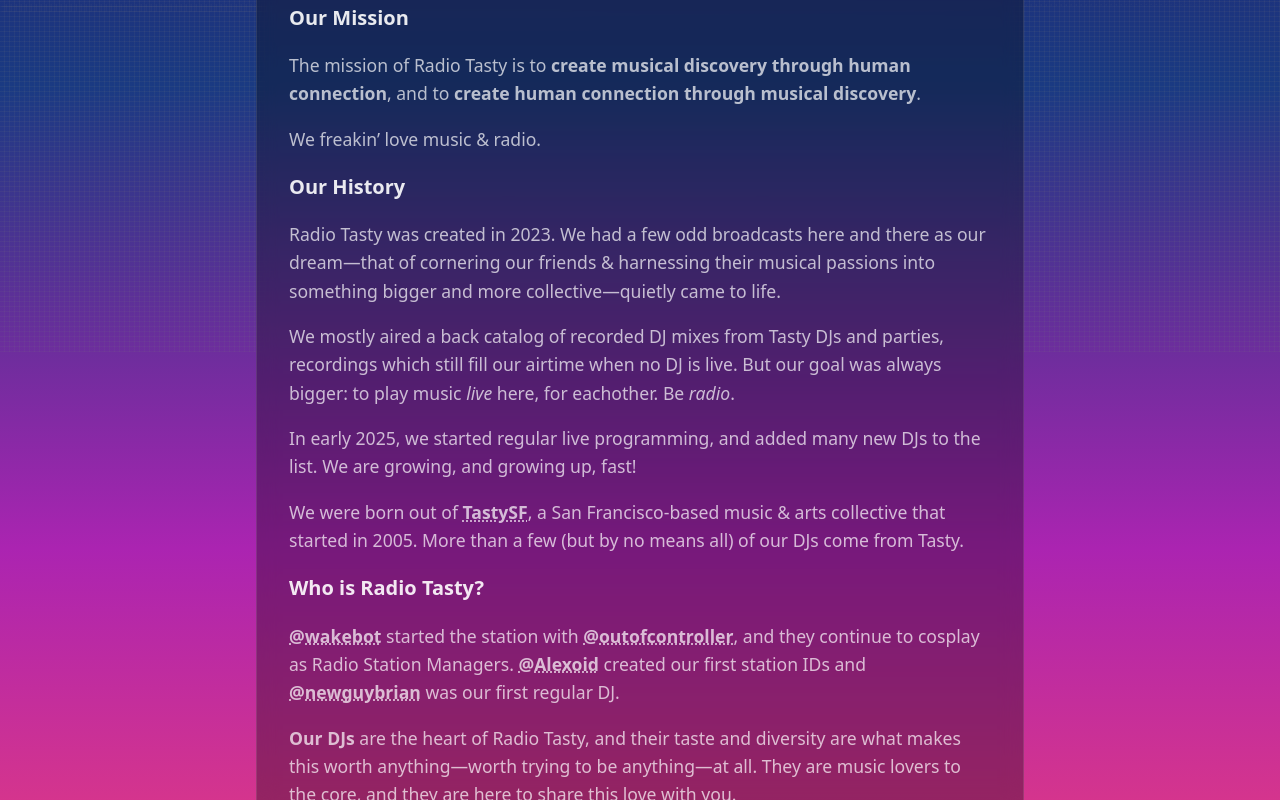
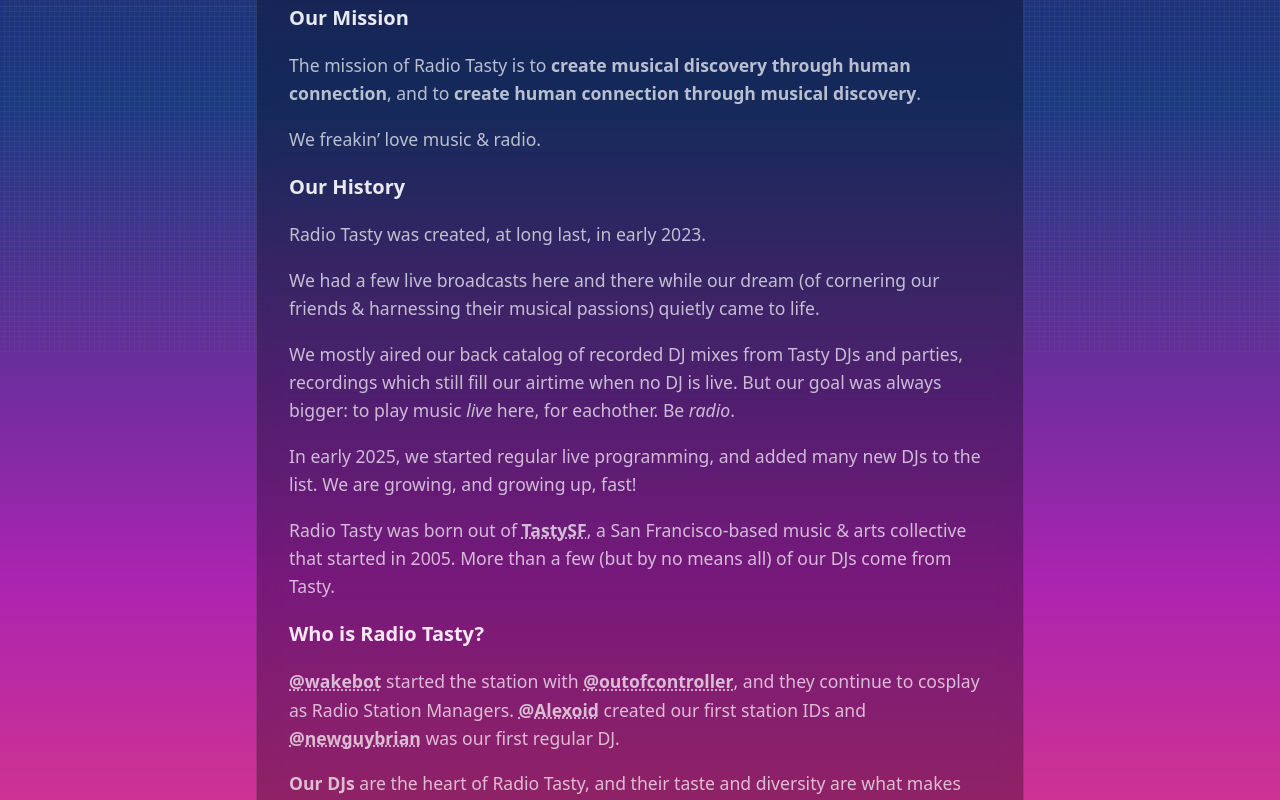
Before and after one commit to mik3y/radiotasty.com, a React (Vite) app: page /about in a window 1280 px wide. Shown: the part 448-1248 px from the top of the page. Built offline with nearby package versions, Linux system fonts and the light colour scheme; no server answers.

Commit message:
misc: update about page

```diff
--- a/src/views/About.tsx
+++ b/src/views/About.tsx
@@ -75,17 +75,17 @@
                 <p>We freakin’ love music &amp; radio.</p>
               </FAQEntry>
               <FAQEntry title="Our History">
+                <p>Radio Tasty was created, at long last, in early 2023.</p>
                 <p>
-                  Radio Tasty was created in 2023. We had a few odd broadcasts
-                  here and there as our dream&mdash;that of cornering our
-                  friends &amp; harnessing their musical passions into something
-                  bigger and more collective&mdash;quietly came to life.
+                  We had a few live broadcasts here and there while our dream
+                  (of cornering our friends &amp; harnessing their musical
+                  passions) quietly came to life.
                 </p>
                 <p>
-                  We mostly aired a back catalog of recorded DJ mixes from Tasty
-                  DJs and parties, recordings which still fill our airtime when
-                  no DJ is live. But our goal was always bigger: to play music{" "}
-                  <i>live</i> here, for eachother. Be <i>radio</i>.
+                  We mostly aired our back catalog of recorded DJ mixes from
+                  Tasty DJs and parties, recordings which still fill our airtime
+                  when no DJ is live. But our goal was always bigger: to play
+                  music <i>live</i> here, for eachother. Be <i>radio</i>.
                 </p>
                 <p>
                   In early 2025, we started regular live programming, and added
@@ -93,9 +93,10 @@
                   fast!
                 </p>
                 <p>
-                  We were born out of <a href="https://tastysf.org">TastySF</a>,
-                  a San Francisco-based music &amp; arts collective that started
-                  in 2005. More than a few (but by no means all) of our DJs come
+                  Radio Tasty was born out of{" "}
+                  <a href="https://tastysf.org">TastySF</a>, a San
+                  Francisco-based music &amp; arts collective that started in
+                  2005. More than a few (but by no means all) of our DJs come
                   from Tasty.
                 </p>
               </FAQEntry>
```
